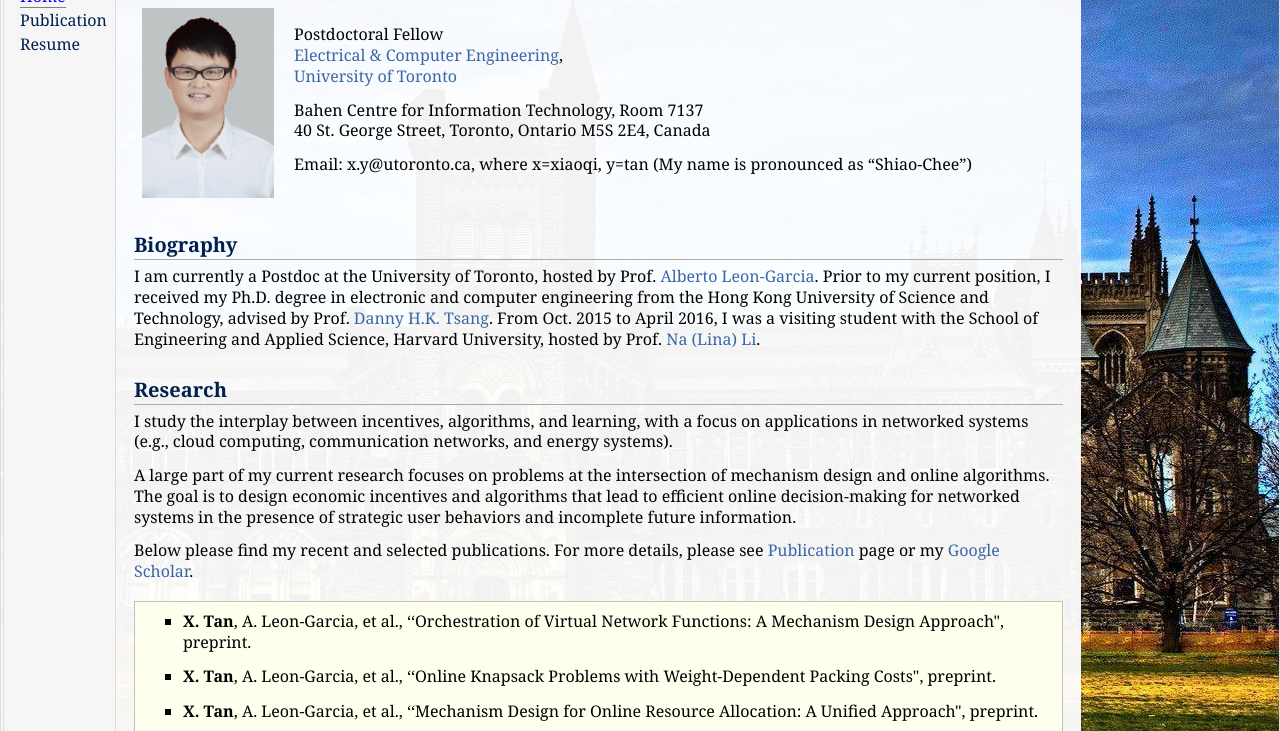
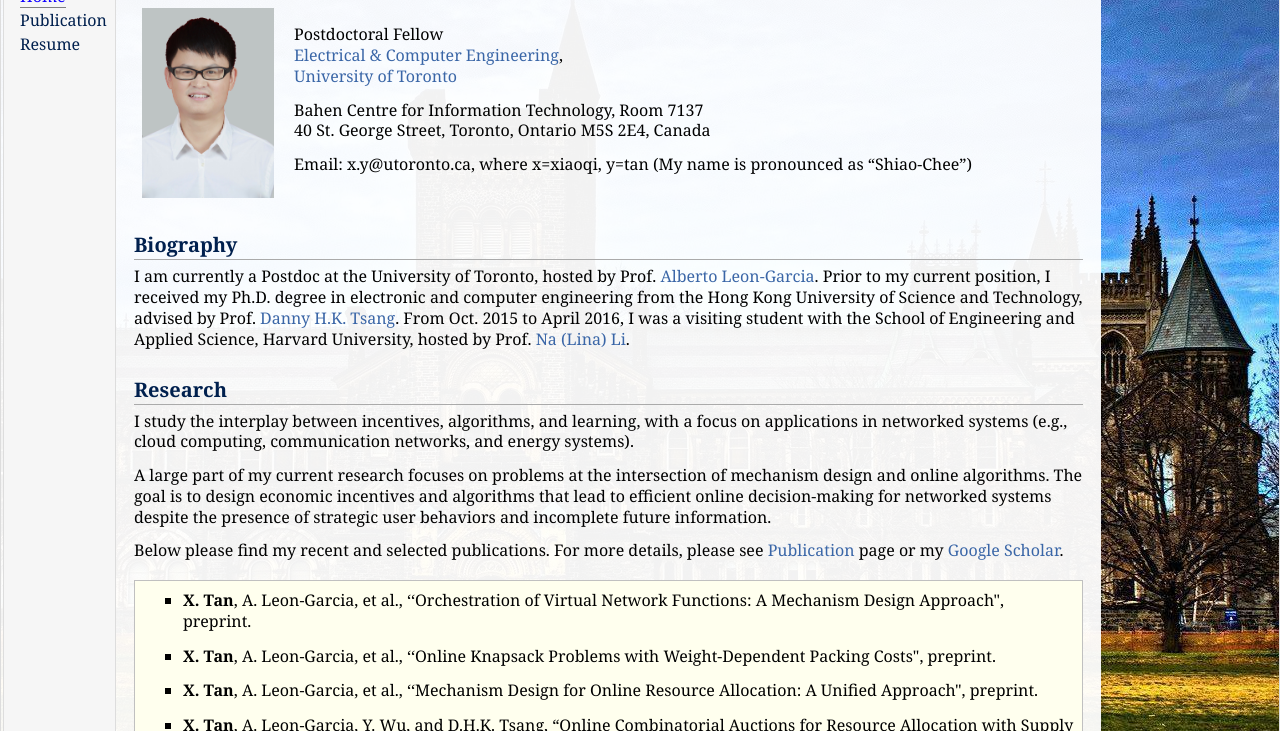
Before and after one commit to xtanaa001/xiaoqitan.github.io, a plain HTML site: page index.html in a window 1280 px wide. Shown: the part 69-800 px from the top of the page. Drawn offline with nearby package versions, Linux system fonts and the light colour scheme; some packages are replaced by stand-ins of ours.

Commit message:
20200213

```diff
--- a/index.html
+++ b/index.html
@@ -43,7 +43,7 @@ MathJax.Hub.Config({
 <p>I am currently a Postdoc at the University of Toronto, hosted by Prof. <a href="https://www.nal.utoronto.ca/" target=&ldquo;blank&rdquo;>Alberto Leon-Garcia</a>. Prior to my current position, I received my Ph.D. degree in electronic and computer engineering from the Hong Kong University of Science and Technology, advised by Prof. <a href="http://www.ee.ust.hk/~eetsang/" target=&ldquo;blank&rdquo;>Danny H.K. Tsang</a>. From Oct. 2015 to April 2016, I was a visiting student with the School of Engineering and Applied Science, Harvard University, hosted by Prof. <a href="https://nali.seas.harvard.edu/" target=&ldquo;blank&rdquo;>Na (Lina) Li</a>.</p>
 <h2>Research</h2>
 <p>I study the interplay between incentives, algorithms, and learning, with a focus on applications in networked systems (e.g., cloud computing, communication networks, and energy systems). </p>
-<p>A large part of my current research focuses on problems at the intersection of mechanism design and online algorithms. The goal is to design economic incentives and algorithms that lead to efficient online decision-making for networked systems in the presence of strategic user behaviors and incomplete future information.</p>
+<p>A large part of my current research focuses on problems at the intersection of mechanism design and online algorithms. The goal is to design economic incentives and algorithms that lead to efficient online decision-making for networked systems despite the presence of strategic user behaviors and incomplete future information.</p>
 <p>Below please find my recent and selected publications. For more details, please see <a href="publication_type.html">Publication</a> page or my <a href="https://scholar.google.com/citations?user=drR_WcAAAAAJ&amp;hl=en" target=&ldquo;blank&rdquo;>Google Scholar</a>.</p>
 <div class="infoblock">
 <div class="blockcontent">
--- a/jemdoc.css
+++ b/jemdoc.css
@@ -1,7 +1,7 @@
 /* Default css file for jemdoc. */
 
 table#tlayout {
-    width:1080px;
+    width:1100px;
     border: none;
     border-collapse: separate;
     background: #b2h2h2;
```
Also changed, not shown: 1 other file.
